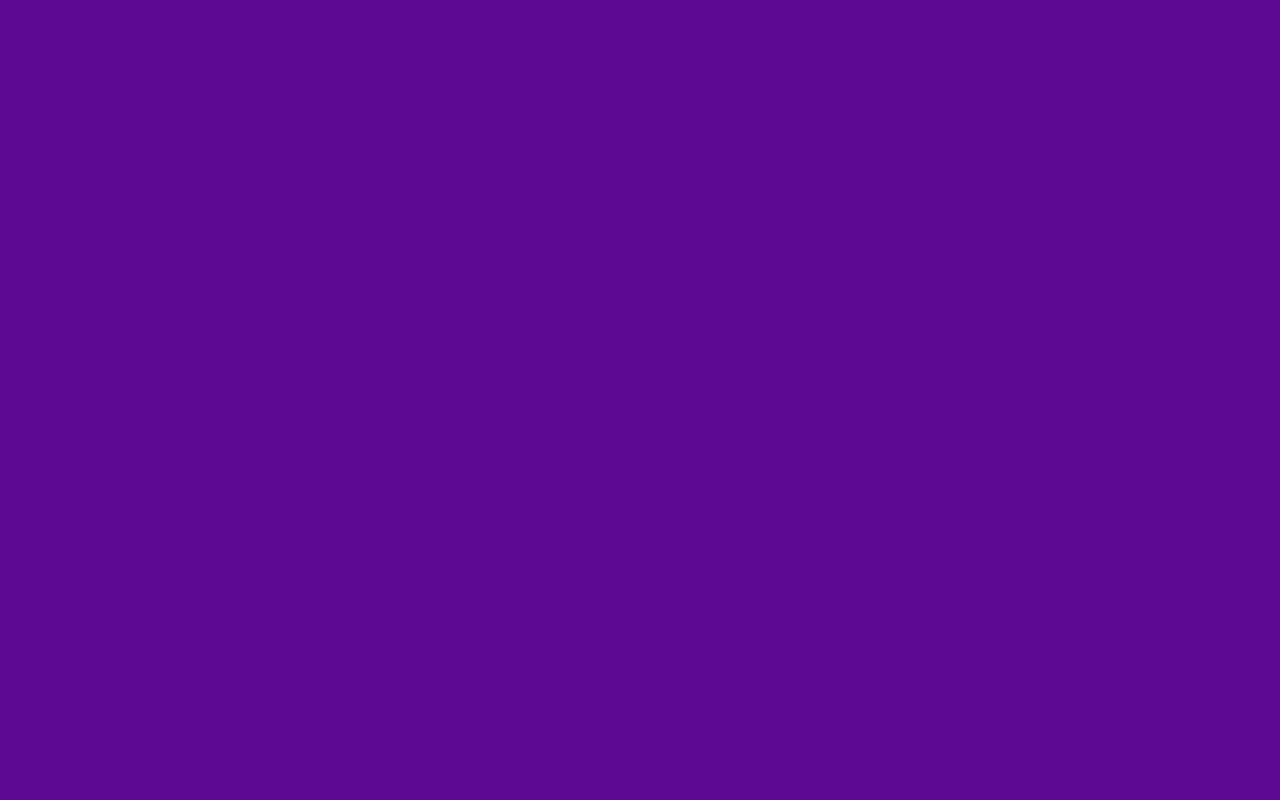
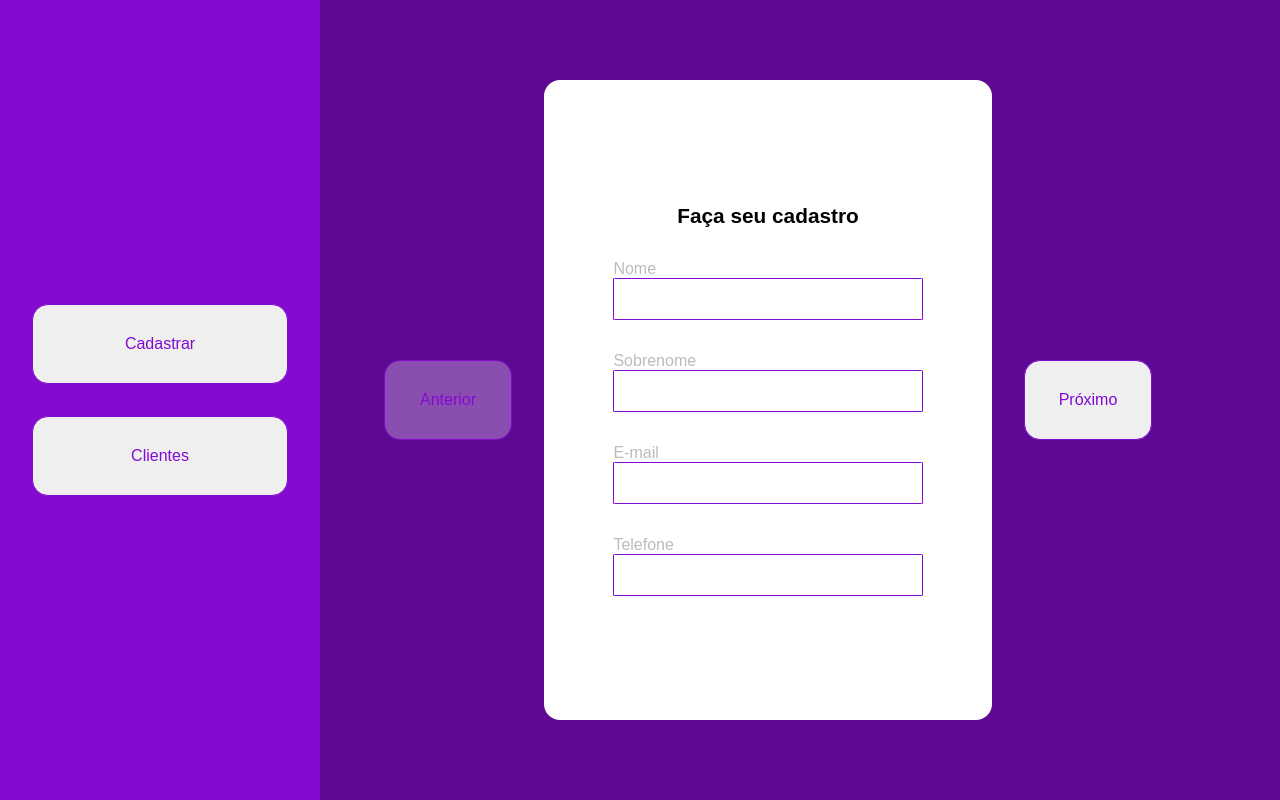
Before and after one commit to enricomartins018/mod5_venture_labs, a React (Vite) app: page /Cadastrar in a window 1280 px wide. Before the commit this address had no page. Built offline with nearby package versions, Linux system fonts and the light colour scheme.

Commit message:
fix: Rotas de "Cadastrar" e "Clientes" consertadas.

```diff
--- a/src/Components/Cadastrar/Header/Header.jsx
+++ b/src/Components/Cadastrar/Header/Header.jsx
@@ -6,7 +6,7 @@ const Header = () => {
   return (
     <header className={S.header}>
       <nav className={S.nav}>
-        <Link to="/"><button className={S.btnCadastro}>Cadastrar</button></Link>
+        <Link to="/Cadastrar"><button className={S.btnCadastro}>Cadastrar</button></Link>
         <Link to="/Clientes"><button className={S.btnClientes}>Clientes</button></Link>
       </nav>
     </header>
--- a/src/Components/Clientes/Header/Header.jsx
+++ b/src/Components/Clientes/Header/Header.jsx
@@ -6,7 +6,7 @@ const Header = () => {
   return (
     <header className={S.header}>
       <nav className={S.nav}>
-        <Link to="/"><button className={S.btnCadastro}>Cadastrar</button></Link>
+        <Link to="/Cadastrar"><button className={S.btnCadastro}>Cadastrar</button></Link>
         <Link to="/Clientes"><button className={S.btnClientes}>Clientes</button></Link>
       </nav>
     </header>
--- a/src/Router.jsx
+++ b/src/Router.jsx
@@ -7,7 +7,7 @@ const Router = () => {
     return (
         <BrowserRouter className="App">
             <Routes>
-                <Route path='/' element={<Cadastrar />}/>
+                <Route path='/Cadastrar' element={<Cadastrar />}/>
                 <Route path='/Clientes' element={<Clientes/>}/>
             </Routes>
         </BrowserRouter>
```
